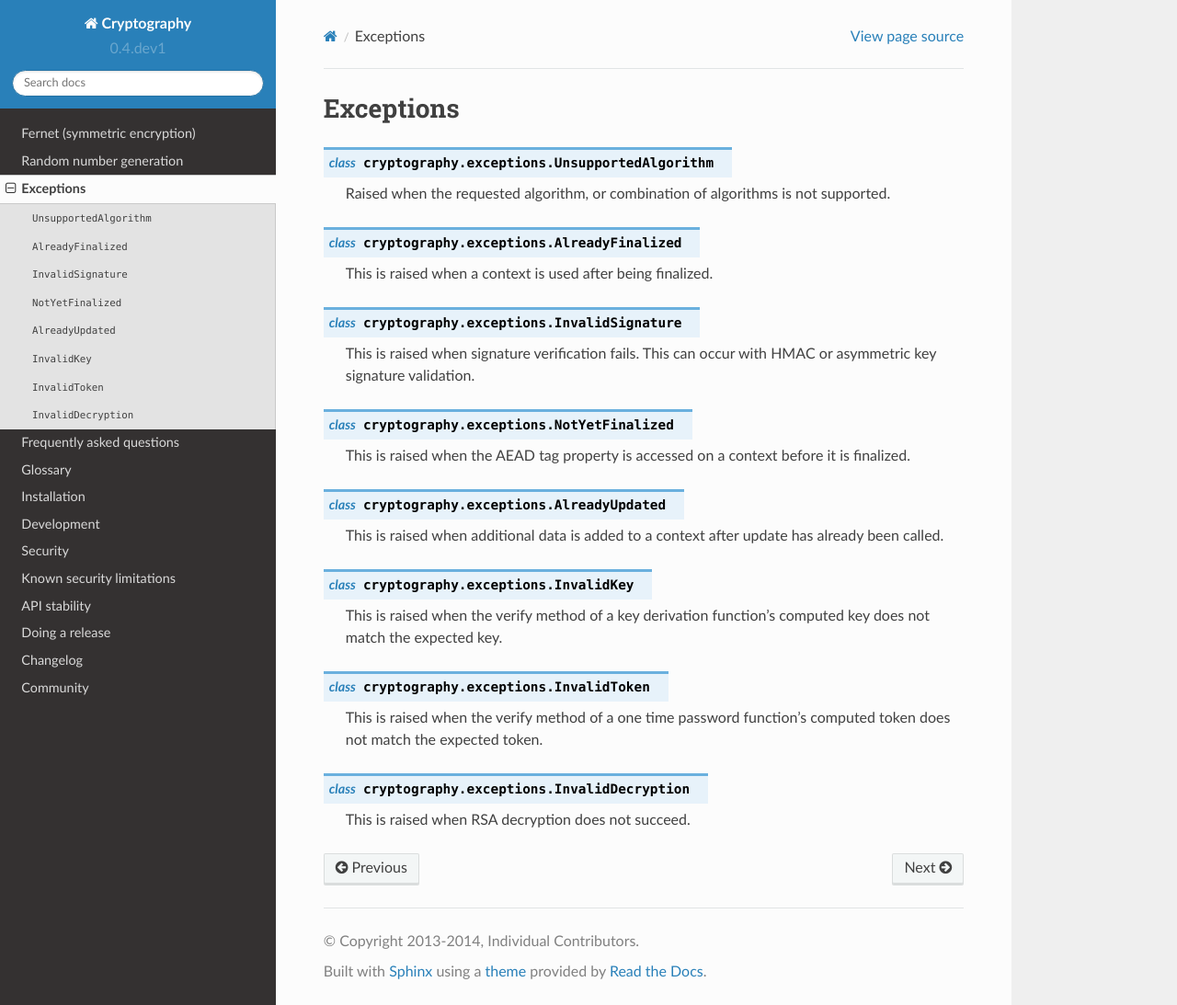
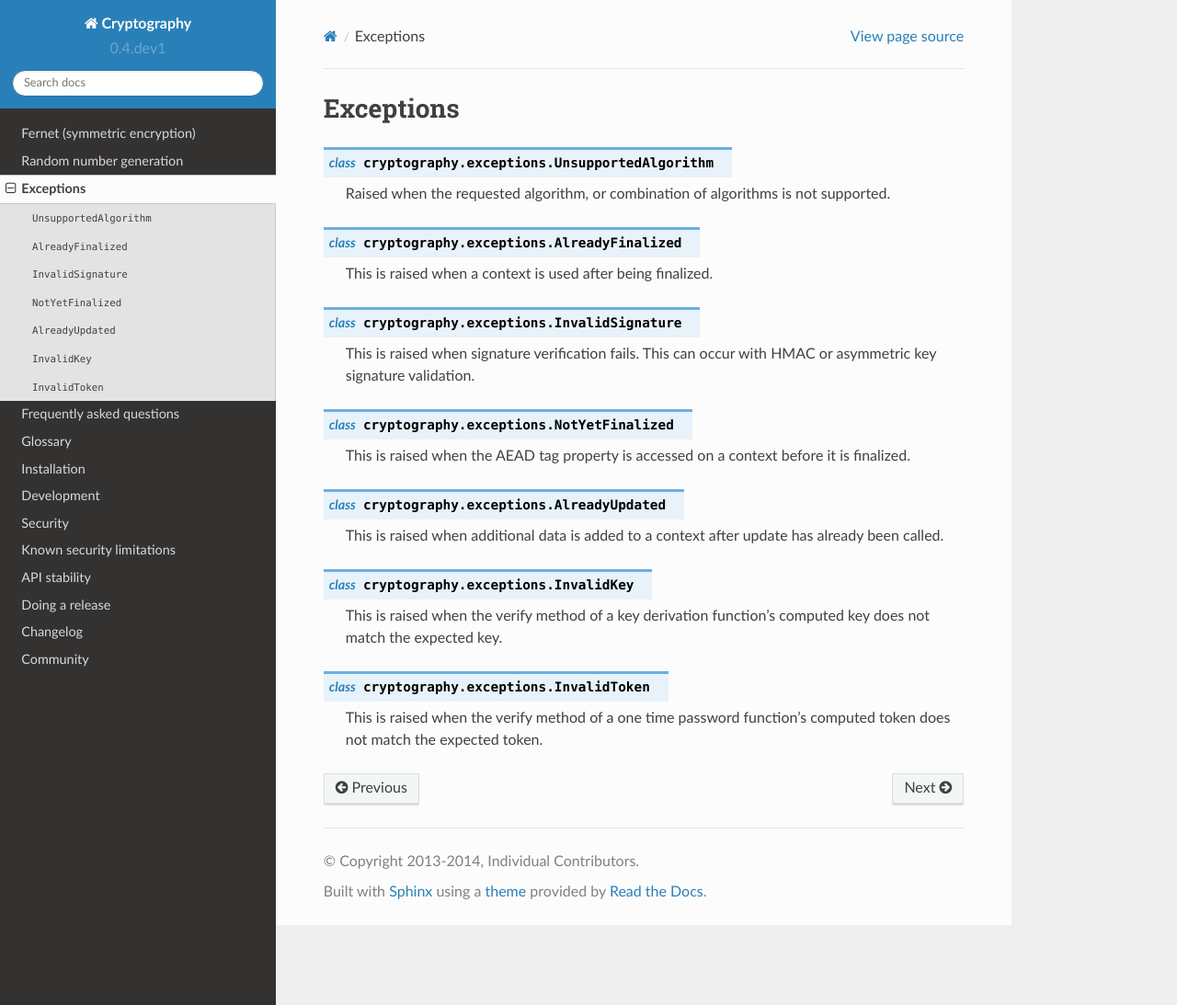
Before and after one commit to WebKing0121/cryptography, a Sphinx documentation site: the page built from docs/exceptions.rst, in a window 1280 px wide and 1093 px high. Shown: the whole window at 92% size. Built offline with Sphinx 7.4.7 and the Read the Docs theme 2.0.0, drawn with Linux system fonts in a browser that asks for light colours; pages that are not in the unit, such as notebooks, are missing from menus.

Commit message:
remove InvalidDecryption and replace with ValueError

```diff
--- a/docs/exceptions.rst
+++ b/docs/exceptions.rst
@@ -43,7 +43,3 @@ Exceptions
 
     This is raised when the verify method of a one time password function's
     computed token does not match the expected token.
-
-.. class:: InvalidDecryption
-
-    This is raised when RSA decryption does not succeed.
```
Also changed, not shown: docs/hazmat/primitives/asymmetric/rsa.rst (+2 -5 lines), 3 other files.
